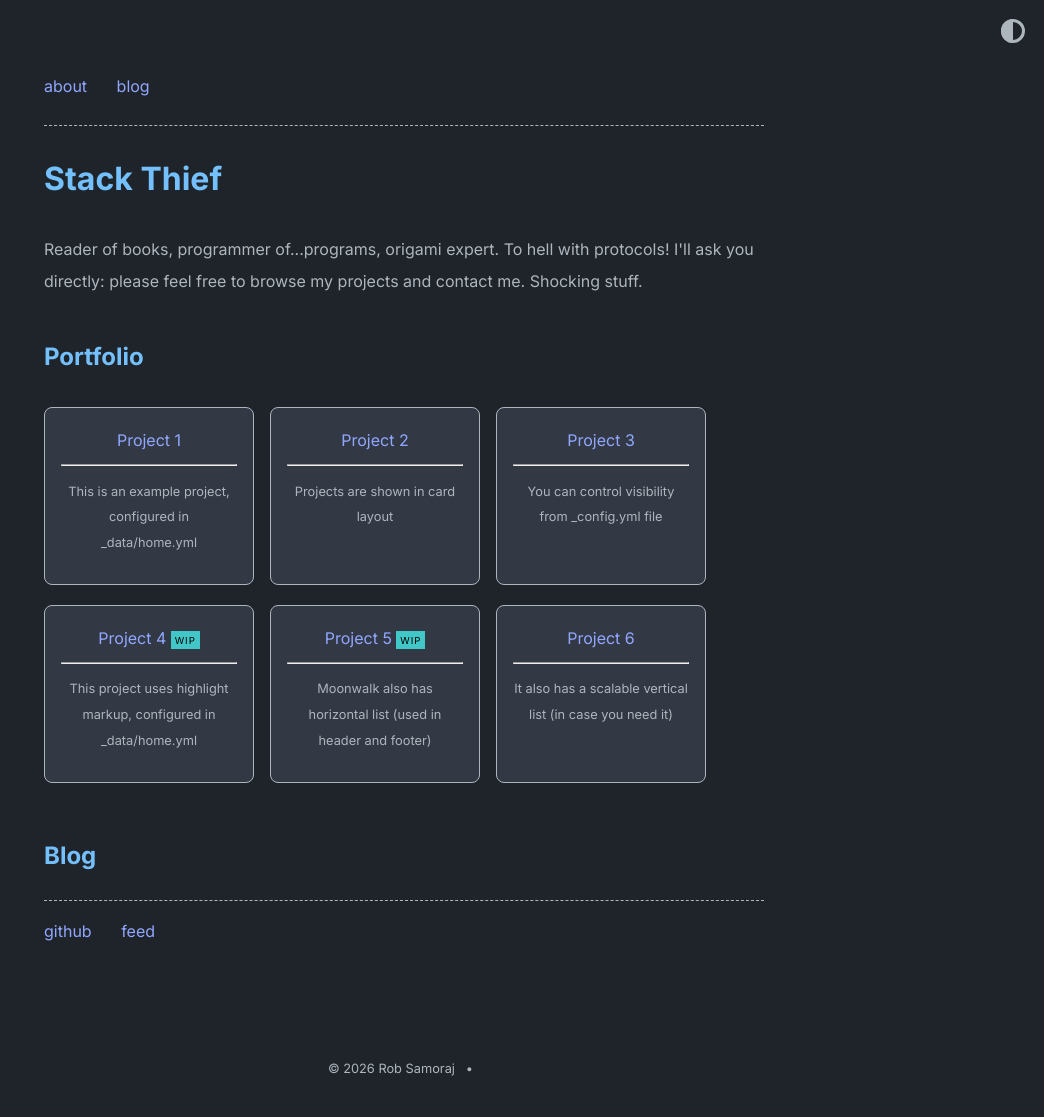
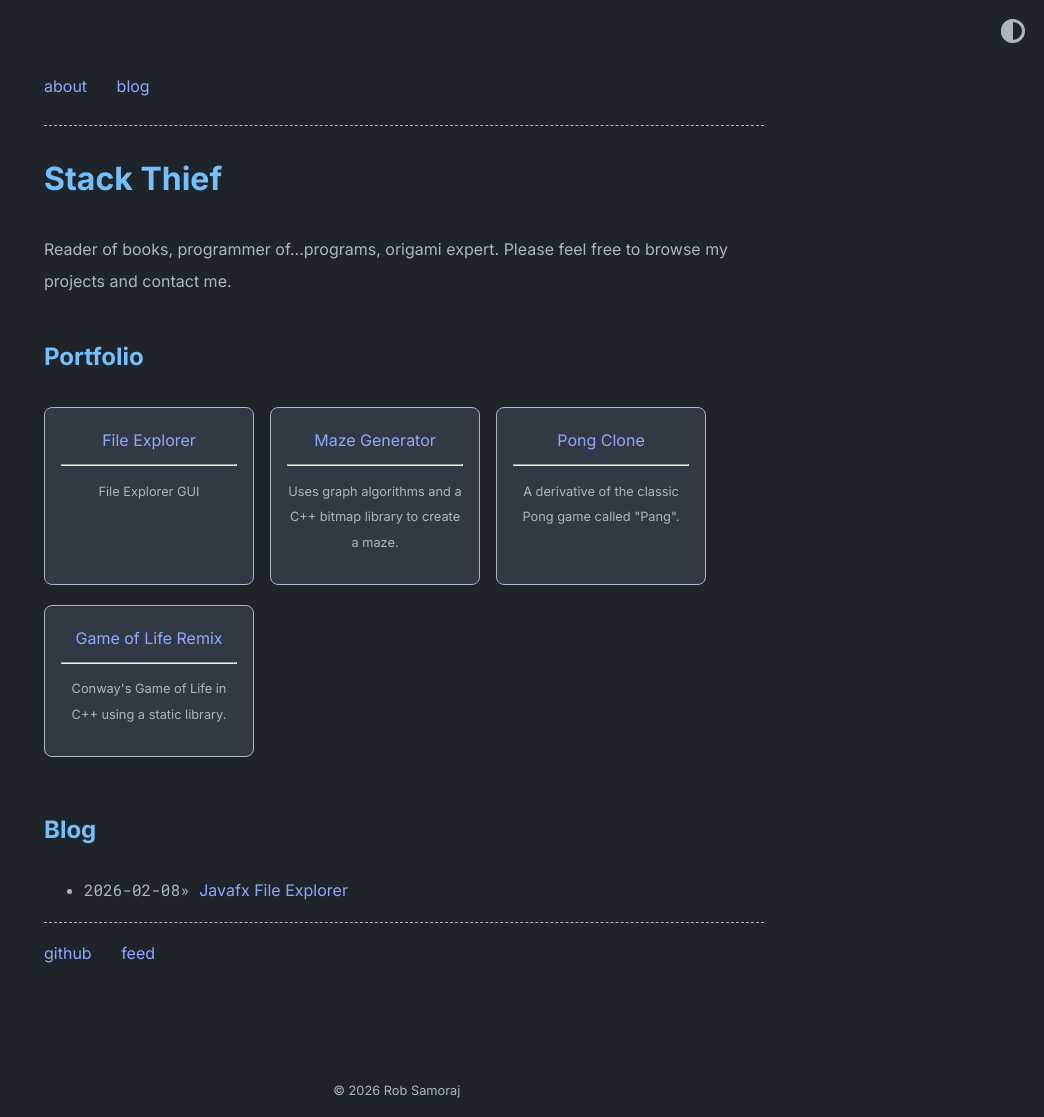
Before and after one commit to Yarpirates20/yarpirates20.github.io, a Jekyll site: the page built from index.md, in a window 1280 px wide. Shown: the whole page, without its empty margins (236-1280 px from the left). Built offline with Jekyll 4.4.1, drawn with Linux system fonts in a browser that asks for light colours; before the commit the page ends 1094 px from its top, so only the background shows below that.

Commit message:
Add projects and first blog post

```diff
--- a/_config.yml
+++ b/_config.yml
@@ -3,7 +3,7 @@ author: Rob Samoraj
 baseurl: "/"
 url: "https://yarpirates20.github.io" # root address of the site
 description: > # description of the site (multiple lines allowed)
-  Reader of books, programmer of...programs, origami expert. To hell with protocols! I'll ask you directly: please feel free to browse my projects and contact me. Shocking stuff.
+  Reader of books, programmer of...programs, origami expert. Please feel free to browse my projects and contact me.
 
 
 permalink: /:slug
--- a/_data/home.yml
+++ b/_data/home.yml
@@ -9,31 +9,43 @@ navbar_entries:
   #   url: https://www.abhinav.co
 
 project_entries:
-  - title: Project 1
-    url: overview-post
-    desc: This is an example project, configured in _data/home.yml
+  - title: File Explorer
+    url:  https://github.com/Yarpirates20/FileExplorer
+    desc: File Explorer GUI
 
-  - title: Project 2
-    url: overview-post
-    desc: Projects are shown in card layout
+  - title: Maze Generator
+    url: https://github.com/Yarpirates20/mazes
+    desc: Uses graph algorithms and a C++ bitmap library to create a maze.
 
-  - title: Project 3
-    url: overview-post
-    desc: You can control visibility from _config.yml file
+  - title: Pong Clone
+    url: https://github.com/Yarpirates20/pang_derivative
+    desc: A derivative of the classic Pong game called "Pang".
 
-  - title: Project 4
-    url: overview-post
-    desc: This project uses highlight markup, configured in _data/home.yml
-    highlight: WIP
+  - title: Game of Life Remix
+    url: https://github.com/Yarpirates20/ConwaysGameOfLifeRemix
+    desc: Conway's Game of Life in C++ using a static library.
 
-  - title: Project 5
-    url: overview-post
-    desc: Moonwalk also has horizontal list (used in header and footer)
-    highlight: WIP
+  # - title: Project 2
+  #   url: overview-post
+  #   desc: Projects are shown in card layout
 
-  - title: Project 6
-    url: overview-post
-    desc: It also has a scalable vertical list (in case you need it)
+  # - title: Project 3
+  #   url: overview-post
+  #   desc: You can control visibility from _config.yml file
+
+  # - title: Project 4
+  #   url: overview-post
+  #   desc: This project uses highlight markup, configured in _data/home.yml
+  #   highlight: WIP
+
+  # - title: Project 5
+  #   url: overview-post
+  #   desc: Moonwalk also has horizontal list (used in header and footer)
+  #   highlight: WIP
+
+  # - title: Project 6
+  #   url: overview-post
+  #   desc: It also has a scalable vertical list (in case you need it)
 
 old_project_entries:
   - title: Soopr
--- a/_layouts/default.html
+++ b/_layouts/default.html
@@ -12,7 +12,7 @@
           {%- if site.theme_config.show_copyright == true -%}
           &copy;&nbsp;{{ "now" | date: "%Y" }}&nbsp;{{site.author}}
           &nbsp;
-          •
+          <!-- • -->
           &nbsp;
           {%- endif -%}
           <!-- {%- if site.soopr -%}
--- /dev/null
+++ b/_posts/2026-02-08-javafx-file-explorer.md
@@ -0,0 +1,38 @@
+---
+layout: post
+author: Rob Samoraj
+tags: [java, gui, file]
+---
+
+I made a file explorer for a programming class using JavaFX to create the GUI. The splash page for the program has a giant eye, since one LOOKS at files in a file viewer. [^1]
+
+![splash page](assets/images/java_file_viewer_project/splash_page.png)
+
+File Explorer lets you:
+
+1. Opens the file chooser dialog and pick a file or directory.
+2. Look at a chosen files/directories attributes.
+3. List the contents of a directory.
+4. Exit gracefully.
+
+---
+![directory info](assets/images/java_file_viewer_project/directory_info.png)
+
+This is the directory info view. The directory view and file view are very similar, but different dialog windows are opened depending on which drop down menu item is chosen.
+
+Below is the file info view.
+
+![file info](assets/images/java_file_viewer_project/file_info.png)
+
+And then you can see the directory view below. It starts out empty then populates the explorer with a list of files once you provide a path.
+
+![directory view](assets/images/java_file_viewer_project/directory_view.png)
+
+You can find the source code for this exquisite File Explorer at it's Github repo:
+
+[FileExplorer](https://github.com/Yarpirates20/FileExplorer)
+
+---
+{: data-content="footnotes"}
+
+[^1]: This image was created using GIMP.
```
Also changed, not shown: assets/images/java_file_viewer_project/directory_info.png (added), assets/images/java_file_viewer_project/directory_info_2.png (added), assets/images/java_file_viewer_project/directory_view.png (added), assets/images/java_file_viewer_project/empty_directory_view.png (added), assets/images/java_file_viewer_project/file_info.png (added), assets/images/java_file_viewer_project/splash_page.png (added).
